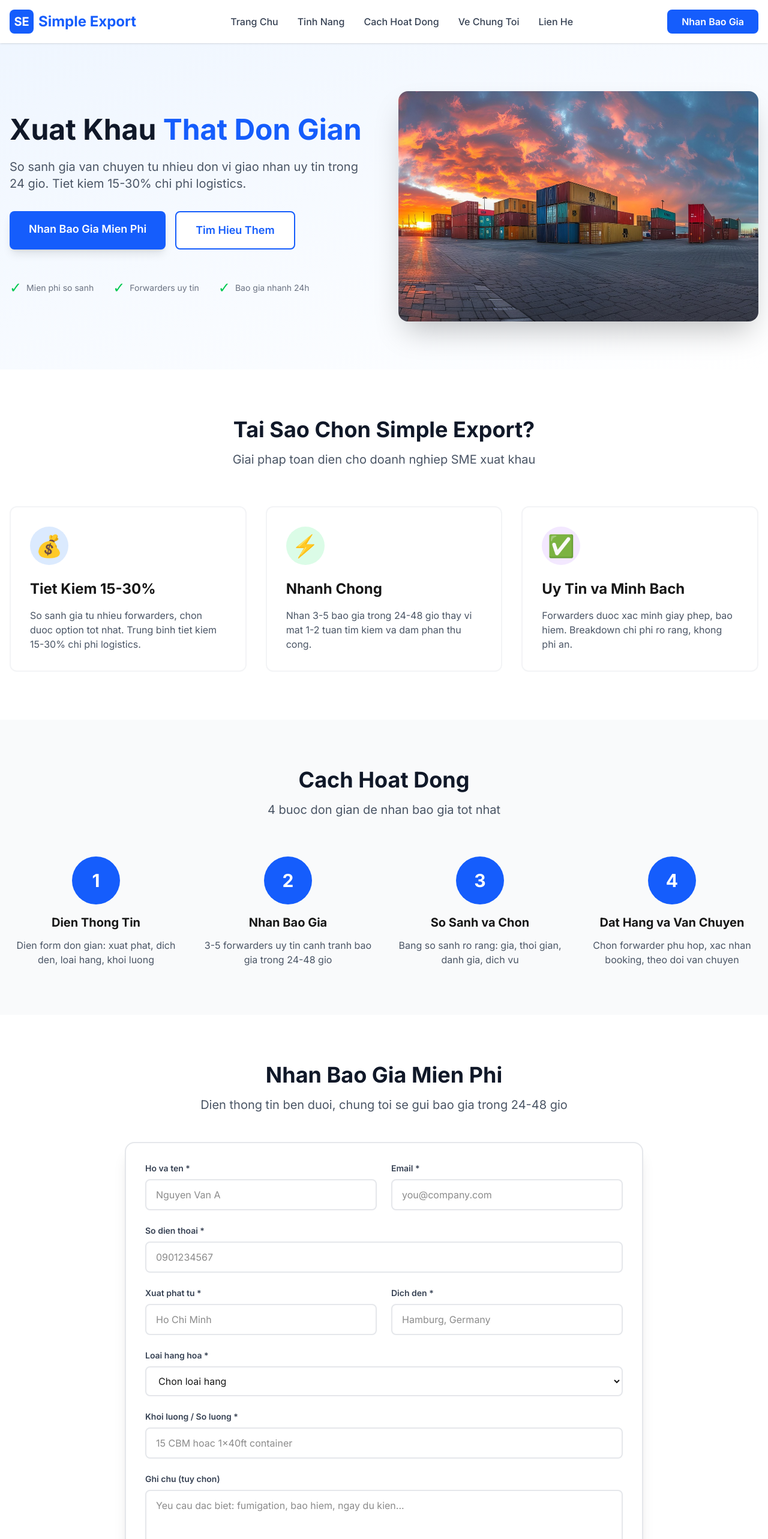
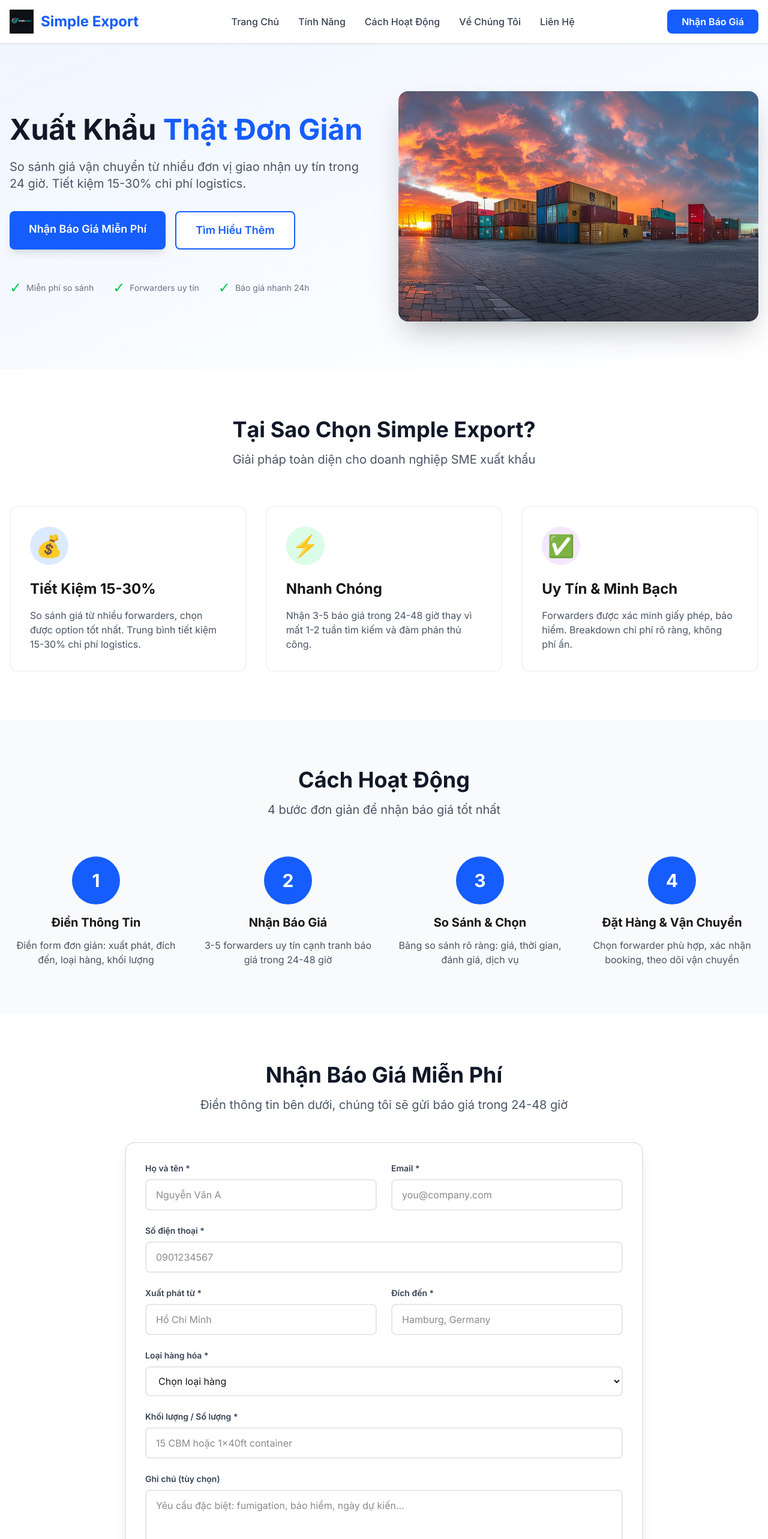
Before and after one commit to minhvu0510/simple-export, a Next.js app: page / in a window 1280 px wide. Shown: the top 2566 px of the page at 60% size. Built offline with nearby package versions, Linux system fonts and the light colour scheme.

Commit message:
Fix font

```diff
--- a/app/page.tsx
+++ b/app/page.tsx
@@ -15,16 +15,16 @@
 
   const handleSubmit = (e: any) => {
     e.preventDefault();
-    const subject = 'Yeu cau bao gia - Simple Export';
+    const subject = 'Yêu cầu báo giá - Simple Export';
     const body = `
-Ten: ${formData.name}
+Tên: ${formData.name}
 Email: ${formData.email}
 Phone: ${formData.phone}
-Xuat phat: ${formData.origin}
-Dich den: ${formData.destination}
-Loai hang: ${formData.productType}
-Khoi luong: ${formData.volume}
-Ghi chu: ${formData.notes}
+Xuất phát: ${formData.origin}
+Đích đến: ${formData.destination}
+Loại hàng: ${formData.productType}
+Khối lượng: ${formData.volume}
+Ghi chú: ${formData.notes}
     `;
     window.location.href = `mailto:hello@simple-export.com?subject=${encodeURIComponent(subject)}&body=${encodeURIComponent(body)}`;
   };
@@ -33,28 +33,31 @@
     <div className="min-h-screen bg-white">
       <header className="bg-white shadow-sm sticky top-0 z-50">
         <nav className="max-w-7xl mx-auto px-4 py-4 flex items-center justify-between">
-          <div className="flex items-center space-x-2">
-            <div className="w-10 h-10 bg-blue-600 rounded-lg flex items-center justify-center">
-              <span className="text-white font-bold text-xl">SE</span>
-            </div>
+          <div className="flex items-center space-x-3">
+            {/* Logo */}
+            <img
+              src="/images/logo.png"
+              alt="Simple Export"
+              className="h-10 w-10 object-contain"
+            />
             <span className="text-2xl font-bold text-blue-600">Simple Export</span>
           </div>
 
           <div className="hidden md:flex space-x-8">
             <a href="#home" className="text-gray-700 hover:text-blue-600 font-medium">
-              Trang Chu
+              Trang Chủ
             </a>
             <a href="#features" className="text-gray-700 hover:text-blue-600 font-medium">
-              Tinh Nang
+              Tính Năng
             </a>
             <a href="#how-it-works" className="text-gray-700 hover:text-blue-600 font-medium">
-              Cach Hoat Dong
+              Cách Hoạt Động
             </a>
             <a href="#about" className="text-gray-700 hover:text-blue-600 font-medium">
-              Ve Chung Toi
+              Về Chúng Tôi
             </a>
             <a href="#contact" className="text-gray-700 hover:text-blue-600 font-medium">
-              Lien He
+              Liên Hệ
             </a>
           </div>
 
@@ -62,7 +65,7 @@
             href="#quote"
             className="bg-blue-600 text-white px-6 py-2 rounded-lg font-semibold hover:bg-blue-700"
           >
-            Nhan Bao Gia
+            Nhận Báo Giá
           </a>
         </nav>
       </header>
@@ -71,39 +74,39 @@
         <div className="max-w-7xl mx-auto px-4 grid md:grid-cols-2 gap-12 items-center">
           <div>
             <h1 className="text-5xl font-bold text-gray-900 mb-6">
-              Xuat Khau <span className="text-blue-600">That Don Gian</span>
+              Xuất Khẩu <span className="text-blue-600">Thật Đơn Giản</span>
             </h1>
             <p className="text-xl text-gray-600 mb-8">
-              So sanh gia van chuyen tu nhieu don vi giao nhan uy tin trong 24 gio.
-              Tiet kiem 15-30% chi phi logistics.
+              So sánh giá vận chuyển từ nhiều đơn vị giao nhận uy tín trong 24 giờ.
+              Tiết kiệm 15-30% chi phí logistics.
             </p>
             <div className="flex space-x-4">
               <a
                 href="#quote"
                 className="bg-blue-600 text-white px-8 py-4 rounded-lg font-semibold text-lg hover:bg-blue-700 shadow-lg"
               >
-                Nhan Bao Gia Mien Phi
+                Nhận Báo Giá Miễn Phí
               </a>
               <a
                 href="#how-it-works"
                 className="bg-white text-blue-600 border-2 border-blue-600 px-8 py-4 rounded-lg font-semibold text-lg hover:bg-blue-50"
               >
-                Tim Hieu Them
+                Tìm Hiểu Thêm
               </a>
             </div>
 
             <div className="mt-12 flex items-center space-x-8 text-sm text-gray-500">
               <div className="flex items-center space-x-2">
                 <span className="text-green-500 text-2xl">✓</span>
-                <span>Mien phi so sanh</span>
+                <span>Miễn phí so sánh</span>
               </div>
               <div className="flex items-center space-x-2">
                 <span className="text-green-500 text-2xl">✓</span>
-                <span>Forwarders uy tin</span>
+                <span>Forwarders uy tín</span>
               </div>
               <div className="flex items-center space-x-2">
                 <span className="text-green-500 text-2xl">✓</span>
-                <span>Bao gia nhanh 24h</span>
+                <span>Báo giá nhanh 24h</span>
               </div>
             </div>
           </div>
@@ -122,10 +125,10 @@
         <div className="max-w-7xl mx-auto px-4">
           <div className="text-center mb-16">
             <h2 className="text-4xl font-bold text-gray-900 mb-4">
-              Tai Sao Chon Simple Export?
+              Tại Sao Chọn Simple Export?
             </h2>
             <p className="text-xl text-gray-600">
-              Giai phap toan dien cho doanh nghiep SME xuat khau
+              Giải pháp toàn diện cho doanh nghiệp SME xuất khẩu
             </p>
           </div>
 
@@ -134,10 +137,10 @@
               <div className="w-16 h-16 bg-blue-100 rounded-full flex items-center justify-center mb-6">
                 <span className="text-4xl">💰</span>
               </div>
-              <h3 className="text-2xl font-bold mb-4">Tiet Kiem 15-30%</h3>
+              <h3 className="text-2xl font-bold mb-4">Tiết Kiệm 15-30%</h3>
               <p className="text-gray-600">
-                So sanh gia tu nhieu forwarders, chon duoc option tot nhat.
-                Trung binh tiet kiem 15-30% chi phi logistics.
+                So sánh giá từ nhiều forwarders, chọn được option tốt nhất.
+                Trung bình tiết kiệm 15-30% chi phí logistics.
               </p>
             </div>
 
@@ -145,10 +148,10 @@
               <div className="w-16 h-16 bg-green-100 rounded-full flex items-center justify-center mb-6">
                 <span className="text-4xl">⚡</span>
               </div>
-              <h3 className="text-2xl font-bold mb-4">Nhanh Chong</h3>
+              <h3 className="text-2xl font-bold mb-4">Nhanh Chóng</h3>
               <p className="text-gray-600">
-                Nhan 3-5 bao gia trong 24-48 gio thay vi mat 1-2 tuan
-                tim kiem va dam phan thu cong.
+                Nhận 3-5 báo giá trong 24-48 giờ thay vì mất 1-2 tuần
+                tìm kiếm và đàm phán thủ công.
               </p>
             </div>
 
@@ -156,10 +159,10 @@
               <div className="w-16 h-16 bg-purple-100 rounded-full flex items-center justify-center mb-6">
                 <span className="text-4xl">✅</span>
               </div>
-              <h3 className="text-2xl font-bold mb-4">Uy Tin va Minh Bach</h3>
+              <h3 className="text-2xl font-bold mb-4">Uy Tín & Minh Bạch</h3>
               <p className="text-gray-600">
-                Forwarders duoc xac minh giay phep, bao hiem.
-                Breakdown chi phi ro rang, khong phi an.
+                Forwarders được xác minh giấy phép, bảo hiểm.
+                Breakdown chi phí rõ ràng, không phí ẩn.
               </p>
             </div>
           </div>
@@ -170,10 +173,10 @@
         <div className="max-w-7xl mx-auto px-4">
           <div className="text-center mb-16">
             <h2 className="text-4xl font-bold text-gray-900 mb-4">
-              Cach Hoat Dong
+              Cách Hoạt Động
             </h2>
             <p className="text-xl text-gray-600">
-              4 buoc don gian de nhan bao gia tot nhat
+              4 bước đơn giản để nhận báo giá tốt nhất
             </p>
           </div>
 
@@ -182,9 +185,9 @@
               <div className="w-20 h-20 bg-blue-600 text-white rounded-full flex items-center justify-center text-3xl font-bold mx-auto mb-4">
                 1
               </div>
-              <h3 className="text-xl font-bold mb-3">Dien Thong Tin</h3>
+              <h3 className="text-xl font-bold mb-3">Điền Thông Tin</h3>
               <p className="text-gray-600">
-                Dien form don gian: xuat phat, dich den, loai hang, khoi luong
+                Điền form đơn giản: xuất phát, đích đến, loại hàng, khối lượng
               </p>
             </div>
 
@@ -192,9 +195,9 @@
               <div className="w-20 h-20 bg-blue-600 text-white rounded-full flex items-center justify-center text-3xl font-bold mx-auto mb-4">
                 2
               </div>
-              <h3 className="text-xl font-bold mb-3">Nhan Bao Gia</h3>
+              <h3 className="text-xl font-bold mb-3">Nhận Báo Giá</h3>
               <p className="text-gray-600">
-                3-5 forwarders uy tin canh tranh bao gia trong 24-48 gio
+                3-5 forwarders uy tín cạnh tranh báo giá trong 24-48 giờ
               </p>
             </div>
 
@@ -202,9 +205,9 @@
               <div className="w-20 h-20 bg-blue-600 text-white rounded-full flex items-center justify-center text-3xl font-bold mx-auto mb-4">
                 3
               </div>
-              <h3 className="text-xl font-bold mb-3">So Sanh va Chon</h3>
+              <h3 className="text-xl font-bold mb-3">So Sánh & Chọn</h3>
               <p className="text-gray-600">
-                Bang so sanh ro rang: gia, thoi gian, danh gia, dich vu
+                Bảng so sánh rõ ràng: giá, thời gian, đánh giá, dịch vụ
               </p>
             </div>
 
@@ -212,9 +215,9 @@
               <div className="w-20 h-20 bg-blue-600 text-white rounded-full flex items-center justify-center text-3xl font-bold mx-auto mb-4">
                 4
               </div>
-              <h3 className="text-xl font-bold mb-3">Dat Hang va Van Chuyen</h3>
+              <h3 className="text-xl font-bold mb-3">Đặt Hàng & Vận Chuyển</h3>
               <p className="text-gray-600">
-                Chon forwarder phu hop, xac nhan booking, theo doi van chuyen
+                Chọn forwarder phù hợp, xác nhận booking, theo dõi vận chuyển
               </p>
             </div>
           </div>
@@ -225,10 +228,10 @@
         <div className="max-w-4xl mx-auto px-4">
           <div className="text-center mb-12">
             <h2 className="text-4xl font-bold text-gray-900 mb-4">
-              Nhan Bao Gia Mien Phi
+              Nhận Báo Giá Miễn Phí
             </h2>
             <p className="text-xl text-gray-600">
-              Dien thong tin ben duoi, chung toi se gui bao gia trong 24-48 gio
+              Điền thông tin bên dưới, chúng tôi sẽ gửi báo giá trong 24-48 giờ
             </p>
           </div>
 
@@ -236,24 +239,26 @@
             <form onSubmit={handleSubmit} className="space-y-6">
               <div className="grid md:grid-cols-2 gap-6">
                 <div>
-                  <label className="block text-sm font-semibold text-gray-700 mb-2">
-                    Ho va ten *
+                  <label htmlFor="name" className="block text-sm font-semibold text-gray-700 mb-2">
+                    Họ và tên *
                   </label>
                   <input
+                    id="name"
                     type="text"
                     required
                     value={formData.name}
                     onChange={(e) => setFormData({...formData, name: e.target.value})}
                     className="w-full px-4 py-3 border-2 border-gray-200 rounded-lg focus:border-blue-500 focus:outline-none"
-                    placeholder="Nguyen Van A"
+                    placeholder="Nguyễn Văn A"
                   />
                 </div>
 
                 <div>
-                  <label className="block text-sm font-semibold text-gray-700 mb-2">
+                  <label htmlFor="email" className="block text-sm font-semibold text-gray-700 mb-2">
                     Email *
                   </label>
                   <input
+                    id="email"
                     type="email"
                     required
                     value={formData.email}
@@ -265,10 +270,11 @@
               </div>
 
               <div>
-                <label className="block text-sm font-semibold text-gray-700 mb-2">
-                  So dien thoai *
+                <label htmlFor="phone" className="block text-sm font-semibold text-gray-700 mb-2">
+                  Số điện thoại *
                 </label>
                 <input
+                  id="phone"
                   type="tel"
                   required
                   value={formData.phone}
@@ -280,24 +286,26 @@
 
               <div className="grid md:grid-cols-2 gap-6">
                 <div>
-                  <label className="block text-sm font-semibold text-gray-700 mb-2">
-                    Xuat phat tu *
+                  <label htmlFor="origin" className="block text-sm font-semibold text-gray-700 mb-2">
+                    Xuất phát từ *
                   </label>
                   <input
+                    id="origin"
                     type="text"
                     required
                     value={formData.origin}
                     onChange={(e) => setFormData({...formData, origin: e.target.value})}
                     className="w-full px-4 py-3 border-2 border-gray-200 rounded-lg focus:border-blue-500 focus:outline-none"
-                    placeholder="Ho Chi Minh"
+                    placeholder="Hồ Chí Minh"
                   />
                 </div>
 
                 <div>
-                  <label className="block text-sm font-semibold text-gray-700 mb-2">
-                    Dich den *
+                  <label htmlFor="destination" className="block text-sm font-semibold text-gray-700 mb-2">
+                    Đích đến *
                   </label>
                   <input
+                    id="destination"
                     type="text"
                     required
                     value={formData.destination}
@@ -309,50 +317,53 @@
               </div>
 
               <div>
-                <label className="block text-sm font-semibold text-gray-700 mb-2">
-                  Loai hang hoa *
+                <label htmlFor="productType" className="block text-sm font-semibold text-gray-700 mb-2">
+                  Loại hàng hóa *
                 </label>
                 <select
+                  id="productType"
                   required
                   value={formData.productType}
                   onChange={(e) => setFormData({...formData, productType: e.target.value})}
                   className="w-full px-4 py-3 border-2 border-gray-200 rounded-lg focus:border-blue-500 focus:outline-none"
                 >
-                  <option value="">Chon loai hang</option>
-                  <option value="furniture">Noi that / Go</option>
-                  <option value="apparel">Thoi trang / Det may</option>
-                  <option value="electronics">Dien tu / Linh kien</option>
-                  <option value="food">Thuc pham / Nong san</option>
-                  <option value="handicraft">Thu cong my nghe</option>
-                  <option value="machinery">May moc / Thiet bi</option>
-                  <option value="other">Khac</option>
+                  <option value="">Chọn loại hàng</option>
+                  <option value="furniture">Nội thất / Gỗ</option>
+                  <option value="apparel">Thời trang / Dệt may</option>
+                  <option value="electronics">Điện tử / Linh kiện</option>
+                  <option value="food">Thực phẩm / Nông sản</option>
+                  <option value="handicraft">Thủ công mỹ nghệ</option>
+                  <option value="machinery">Máy móc / Thiết bị</option>
+                  <option value="other">Khác</option>
                 </select>
               </div>
 
               <div>
-                <label className="block text-sm font-semibold text-gray-700 mb-2">
-                  Khoi luong / So luong *
+                <label htmlFor="volume" className="block text-sm font-semibold text-gray-700 mb-2">
+                  Khối lượng / Số lượng *
                 </label>
                 <input
+                  id="volume"
                   type="text"
                   required
                   value={formData.volume}
                   onChange={(e) => setFormData({...formData, volume: e.target.value})}
                   className="w-full px-4 py-3 border-2 border-gray-200 rounded-lg focus:border-blue-500 focus:outline-none"
-                  placeholder="15 CBM hoac 1x40ft container"
+                  placeholder="15 CBM hoặc 1x40ft container"
                 />
               </div>
 
               <div>
-                <label className="block text-sm font-semibold text-gray-700 mb-2">
-                  Ghi chu (tuy chon)
+                <label htmlFor="notes" className="block text-sm font-semibold text-gray-700 mb-2">
+                  Ghi chú (tùy chọn)
                 </label>
                 <textarea
+                  id="notes"
                   value={formData.notes}
                   onChange={(e) => setFormData({...formData, notes: e.target.value})}
                   rows={4}
                   className="w-full px-4 py-3 border-2 border-gray-200 rounded-lg focus:border-blue-500 focus:outline-none"
-                  placeholder="Yeu cau dac biet: fumigation, bao hiem, ngay du kien..."
+                  placeholder="Yêu cầu đặc biệt: fumigation, bảo hiểm, ngày dự kiến..."
                 />
               </div>
 
@@ -360,11 +371,11 @@
                 type="submit"
                 className="w-full bg-blue-600 text-white py-4 rounded-lg font-bold text-lg hover:bg-blue-700 shadow-lg transition-colors"
               >
-                Gui Yeu Cau Bao Gia
+                Gửi Yêu Cầu Báo Giá
               </button>
 
               <p className="text-center text-sm text-gray-500">
-                Thong tin cua ban duoc bao mat. Chung toi khong chia se voi ben thu ba.
+                🔒 Thông tin của bạn được bảo mật. Chúng tôi không chia sẻ với bên thứ ba.
               </p>
             </form>
           </div>
@@ -375,37 +386,37 @@
         <div className="max-w-7xl mx-auto px-4 grid md:grid-cols-2 gap-12 items-center">
           <div>
             <h2 className="text-4xl font-bold text-gray-900 mb-6">
-              Ve Simple Export
+              Về Simple Export
             </h2>
             <p className="text-lg text-gray-600 mb-4">
-              Simple Export ra doi voi su menh giup cac doanh nghiep SME Viet Nam
-              xuat khau de dang va tiet kiem hon.
+              Simple Export ra đời với sứ mệnh giúp các doanh nghiệp SME Việt Nam
+              xuất khẩu dễ dàng và tiết kiệm hơn.
             </p>
             <p className="text-lg text-gray-600 mb-4">
-              Chung toi ket noi ban voi mang luoi cac don vi giao nhan uy tin,
-              giup so sanh gia ca va dich vu mot cach minh bach.
+              Chúng tôi kết nối bạn với mạng lưới các đơn vị giao nhận uy tín,
+              giúp so sánh giá cả và dịch vụ một cách minh bạch.
             </p>
             <p className="text-lg text-gray-600 mb-6">
-              Voi Simple Export, xuat khau khong con phuc tap va ton kem nua.
+              Với Simple Export, xuất khẩu không còn phức tạp và tốn kém nữa.
             </p>
 
             <div className="grid grid-cols-3 gap-6 text-center">
               <div>
                 <div className="text-3xl font-bold text-blue-600 mb-2">100+</div>
-                <div className="text-sm text-gray-600">Forwarders uy tin</div>
+                <div className="text-sm text-gray-600">Forwarders uy tín</div>
               </div>
               <div>
                 <div className="text-3xl font-bold text-blue-600 mb-2">500+</div>
-                <div className="text-sm text-gray-600">Lo hang thanh cong</div>
+                <div className="text-sm text-gray-600">Lô hàng thành công</div>
               </div>
               <div>
                 <div className="text-3xl font-bold text-blue-600 mb-2">25%</div>
-                <div className="text-sm text-gray-600">Tiet kiem trung binh</div>
+                <div className="text-sm text-gray-600">Tiết kiệm trung bình</div>
               </div>
             </div>
           </div>
 
-          <div className="relative h-96 rounded-2xl overflow-hidden shadow-2xl">
+          <div className="relative h-96 rounded-2xl overflow-hidden shadow-xl">
             <img
               src="/images/about.jpg"
               alt="Simple Export team"
@@ -418,10 +429,10 @@
       <section id="contact" className="py-20 bg-white">
         <div className="max-w-4xl mx-auto px-4 text-center">
           <h2 className="text-4xl font-bold text-gray-900 mb-6">
-            Lien He Voi Chung Toi
+            Liên Hệ Với Chúng Tôi
           </h2>
           <p className="text-xl text-gray-600 mb-12">
-            Co cau hoi? Chung toi luon san sang ho tro ban
+            Có câu hỏi? Chúng tôi luôn sẵn sàng hỗ trợ bạn
           </p>
 
           <div className="grid md:grid-cols-3 gap-8">
@@ -444,7 +455,7 @@
             <div className="bg-gray-50 rounded-xl p-6">
               <div className="text-4xl mb-4">💬</div>
               <h3 className="font-bold text-lg mb-2">Zalo</h3>
-              <span className="text-gray-600">Chat voi chung toi</span>
+              <span className="text-gray-600">Chat với chúng tôi</span>
             </div>
           </div>
         </div>
```
